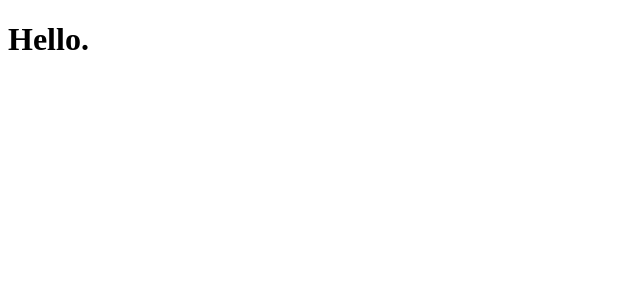
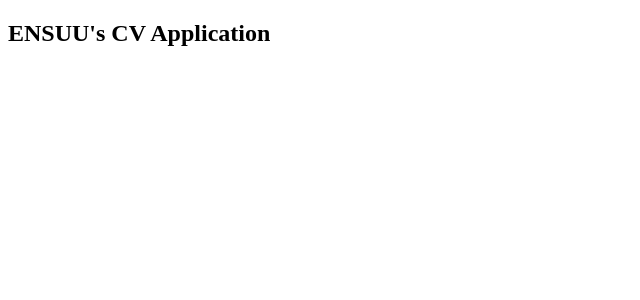
Before and after one commit to ENSUU/cv-application, a React (Vite) app: page / in a window 1280 px wide. Shown: the top 300 px of the page, without its empty margins (0-640 px from the left). Built offline with nearby package versions, Linux system fonts and the light colour scheme.

Commit message:
Add the Navbar component to the webpage
Added the initial navbar to the webpage. Styling later.

```diff
--- a/src/App.jsx
+++ b/src/App.jsx
@@ -1,7 +1,9 @@
+import Navbar from './components/Navbar';
+
 function App() {
   return (
     <>
-      <h1>Hello.</h1>
+      <Navbar />
     </>
   )
 }
--- /dev/null
+++ b/src/components/Navbar.jsx
@@ -0,0 +1,9 @@
+function Navbar() {
+    return (
+        <nav>
+            <h1>ENSUU's CV Application</h1>
+        </nav>
+    )
+}
+
+export default Navbar;
```
